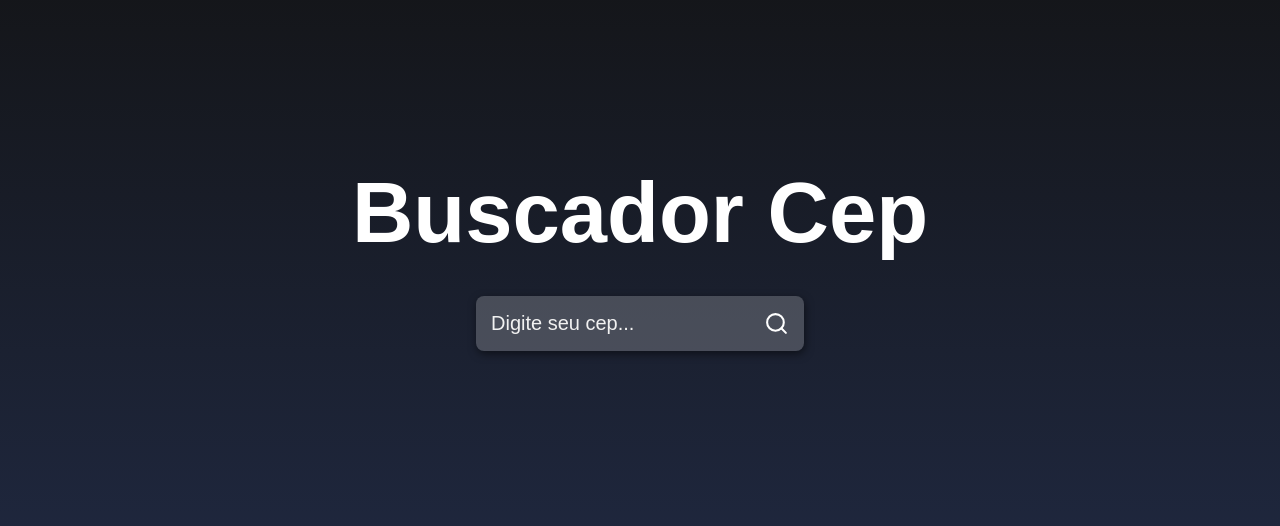
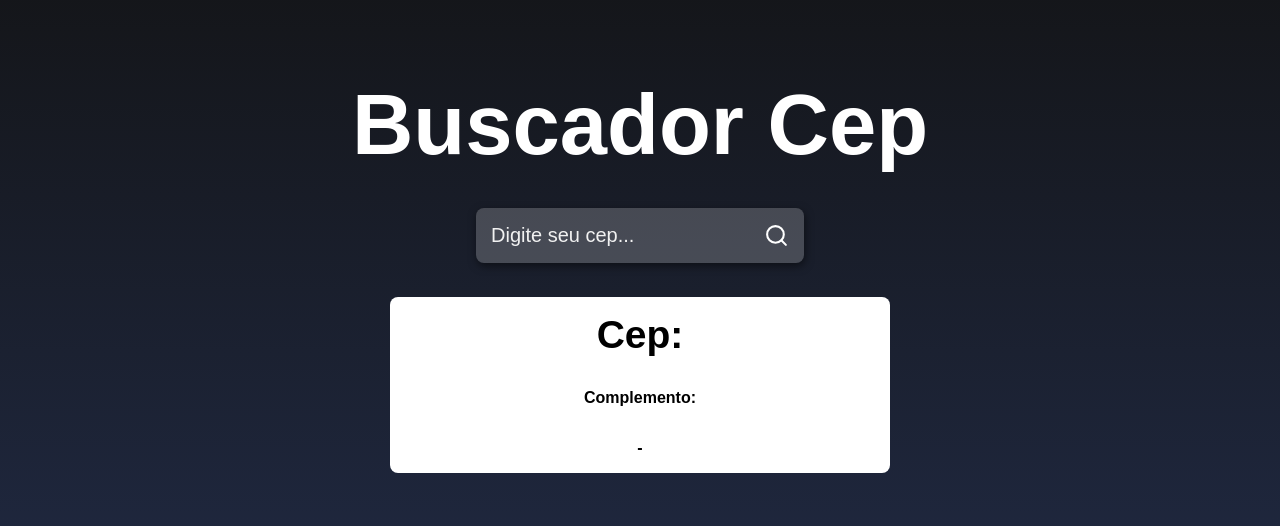
Before and after one commit to denneraladim/BuscadorCep, a React (Vite) app: page / in a window 1280 px wide. Shown: the part 126-652 px from the top of the page. Built offline with nearby package versions, Linux system fonts and the light colour scheme.

Commit message:
Atualizado

```diff
--- a/src/components/BuscadorCep/index.tsx
+++ b/src/components/BuscadorCep/index.tsx
@@ -21,18 +21,25 @@ interface cepData {
     bairro: string;
     localidade: string;
     uf: string;
-    [key: string]: any;
+
 }
 
 
 export default function BuscadorCep() {
 
     const [input, setInput] = useState<string>('');
-    const [cep, setCep] = useState<cepData>({});
+    const [cep, setCep] = useState<cepData>({
+        cep: '',
+        logradouro: '',
+        complemento: '',
+        bairro: '',
+        localidade: '',
+        uf: '',
+    });
 
-    async function handleSearch(){
+    async function handleSearch() {
 
-        if(input === ''){
+        if (input === '') {
             alert("Preencha algum cep!")
             return;
         }
@@ -41,7 +48,7 @@ export default function BuscadorCep() {
             setCep(response.data)
             setInput("");
 
-        }catch {
+        } catch {
             alert("Ops erro ao buscar");
             setInput("");
         }
```
